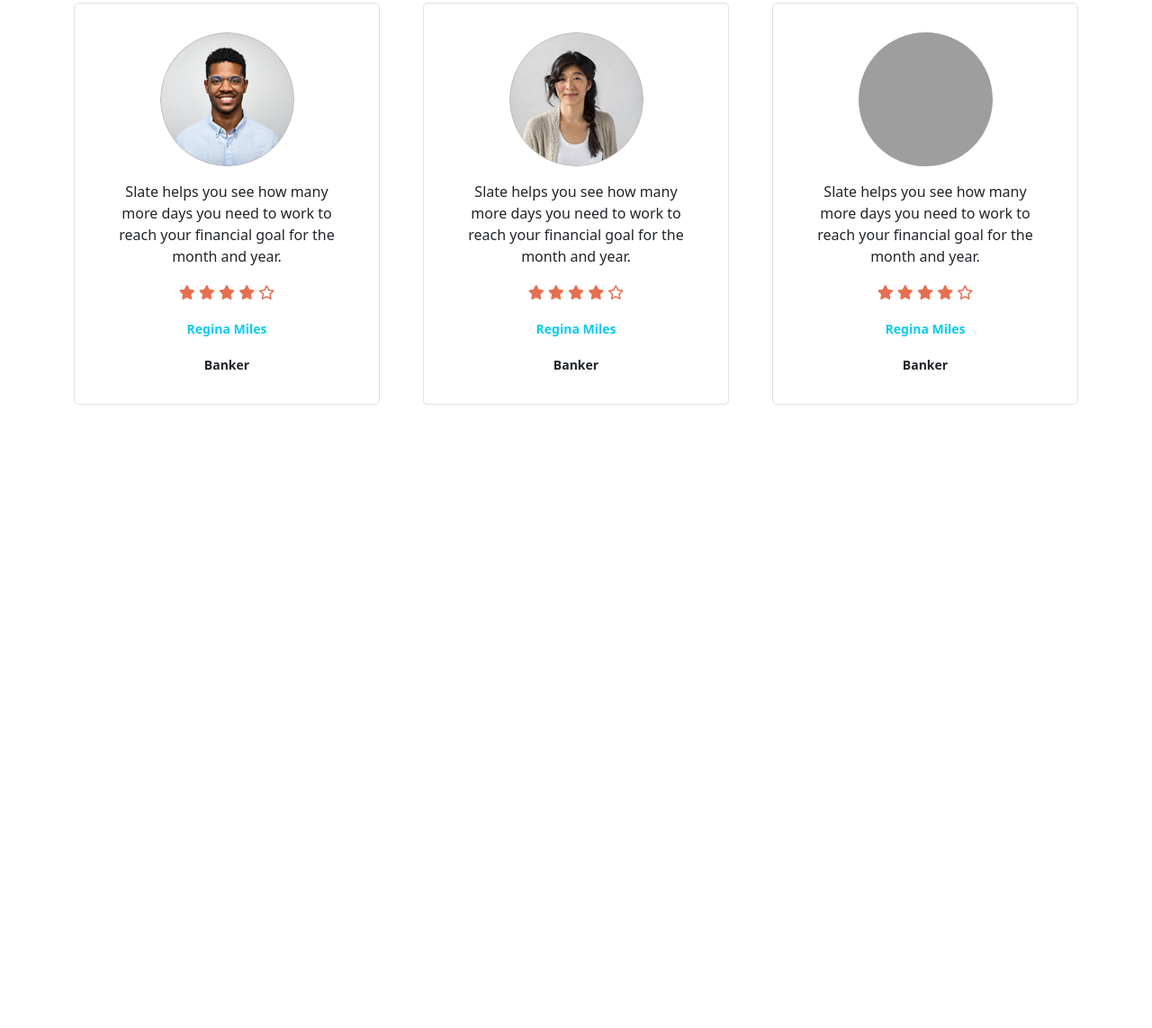
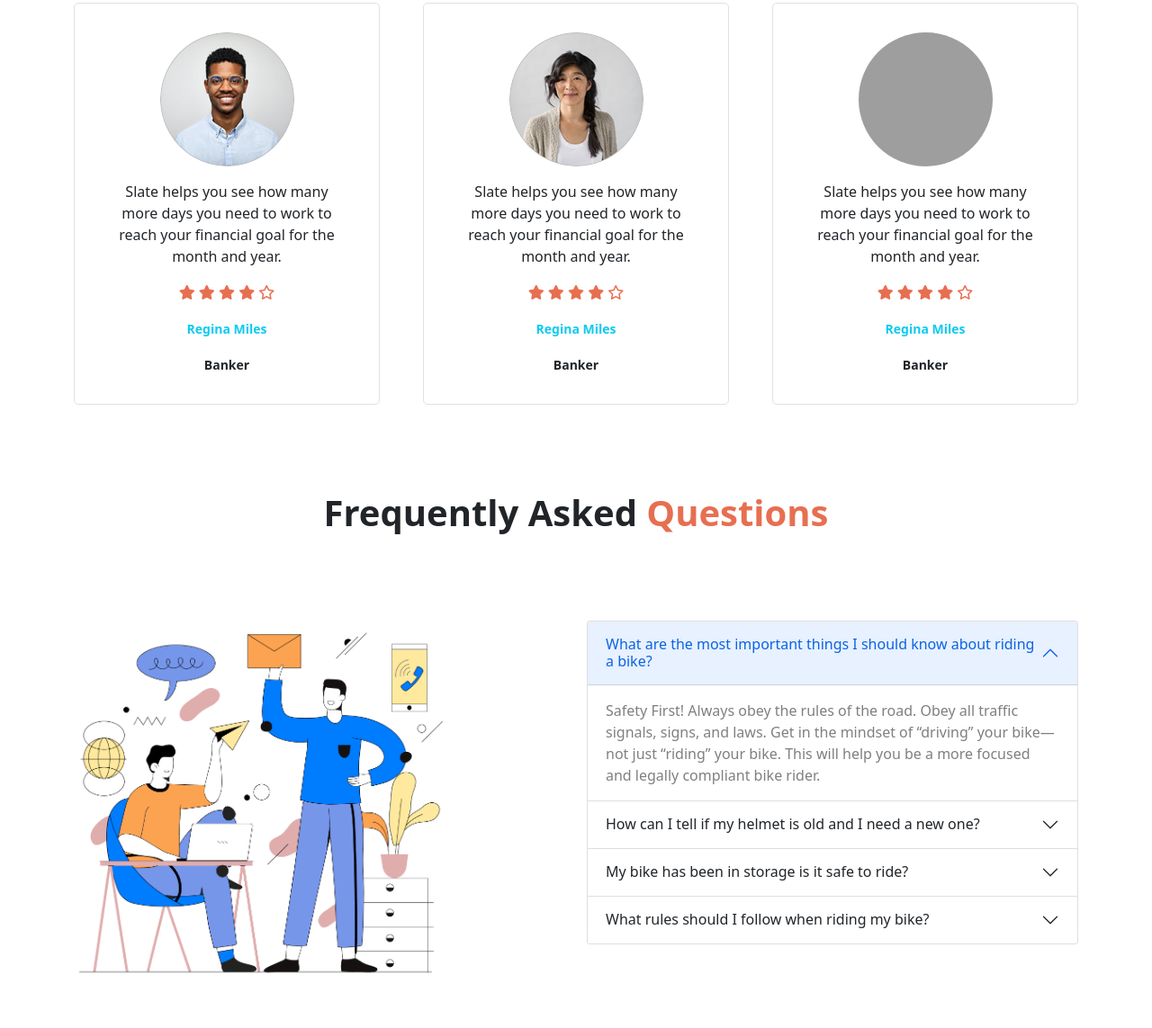
Before and after one commit to Mahedi2150/Honda-CBR, a plain HTML site: page index.html in a window 1280 px wide. Shown: the part 1253-2396 px from the top of the page at 90% size. Before the commit the page ends 1751 px from the top, so only its background shows below. Drawn offline with nearby package versions, Linux system fonts and the light colour scheme; grey boxes are pictures that could not be loaded.

Commit message:
Questions added

```diff
--- a/index.html
+++ b/index.html
@@ -142,7 +142,7 @@
       </section>
       <!-- Happy Clients says -->
       <section class="container my-5">
-        <h1 class="text-center fw-bold my-5">
+        <h1 class="text-center fw-bold">
           Happy <span class="sort-text-color">Clients says</span>
         </h1>
         <div class="text-center row row-cols-lg-3 row-cols-1 mt-5 g-5">
@@ -226,6 +226,131 @@
           </div>
         </div>
       </section>
+      <!-- Frequently Asked Questions -->
+      <section class="container my-5 pt-5">
+        <h1 class="text-center fw-bold">
+          Frequently Asked <span class="sort-text-color">Questions</span>
+        </h1>
+        <div class="row row-cols-lg-2 row-cols-1 mt-5 pt-5">
+          <div class="col">
+            <img src="images/faq.png" class="w-75 mb-5" alt="" />
+          </div>
+          <div class="col">
+            <!-- accordion -->
+            <div class="accordion" id="accordionExample">
+              <div class="accordion-item">
+                <h2 class="accordion-header" id="headingOne">
+                  <button
+                    class="accordion-button"
+                    type="button"
+                    data-bs-toggle="collapse"
+                    data-bs-target="#collapseOne"
+                    aria-expanded="true"
+                    aria-controls="collapseOne"
+                  >
+                    What are the most important things I should know about
+                    riding a bike?
+                  </button>
+                </h2>
+                <div
+                  id="collapseOne"
+                  class="accordion-collapse collapse show"
+                  aria-labelledby="headingOne"
+                  data-bs-parent="#accordionExample"
+                >
+                  <div class="accordion-body text-black-50">
+                    Safety First! Always obey the rules of the road. Obey all
+                    traffic signals, signs, and laws. Get in the mindset of
+                    “driving” your bike—not just “riding” your bike. This will
+                    help you be a more focused and legally compliant bike rider.
+                  </div>
+                </div>
+              </div>
+              <div class="accordion-item">
+                <h2 class="accordion-header" id="headingTwo">
+                  <button
+                    class="accordion-button collapsed"
+                    type="button"
+                    data-bs-toggle="collapse"
+                    data-bs-target="#collapseTwo"
+                    aria-expanded="false"
+                    aria-controls="collapseTwo"
+                  >
+                    How can I tell if my helmet is old and I need a new one?
+                  </button>
+                </h2>
+                <div
+                  id="collapseTwo"
+                  class="accordion-collapse collapse"
+                  aria-labelledby="headingTwo"
+                  data-bs-parent="#accordionExample"
+                >
+                  <div class="accordion-body text-black-50">
+                    Safety First! Always obey the rules of the road. Obey all
+                    traffic signals, signs, and laws. Get in the mindset of
+                    “driving” your bike—not just “riding” your bike. This will
+                    help you be a more focused and legally compliant bike rider.
+                  </div>
+                </div>
+              </div>
+              <div class="accordion-item">
+                <h2 class="accordion-header" id="headingThree">
+                  <button
+                    class="accordion-button collapsed"
+                    type="button"
+                    data-bs-toggle="collapse"
+                    data-bs-target="#collapseThree"
+                    aria-expanded="false"
+                    aria-controls="collapseThree"
+                  >
+                    My bike has been in storage is it safe to ride?
+                  </button>
+                </h2>
+                <div
+                  id="collapseThree"
+                  class="accordion-collapse collapse"
+                  aria-labelledby="headingThree"
+                  data-bs-parent="#accordionExample"
+                >
+                  <div class="accordion-body text-black-50">
+                    Safety First! Always obey the rules of the road. Obey all
+                    traffic signals, signs, and laws. Get in the mindset of
+                    “driving” your bike—not just “riding” your bike. This will
+                    help you be a more focused and legally compliant bike rider.
+                  </div>
+                </div>
+              </div>
+              <div class="accordion-item">
+                <h2 class="accordion-header" id="headingThree">
+                  <button
+                    class="accordion-button collapsed"
+                    type="button"
+                    data-bs-toggle="collapse"
+                    data-bs-target="#collapseThree"
+                    aria-expanded="false"
+                    aria-controls="collapseThree"
+                  >
+                    What rules should I follow when riding my bike?
+                  </button>
+                </h2>
+                <div
+                  id="collapseThree"
+                  class="accordion-collapse collapse"
+                  aria-labelledby="headingThree"
+                  data-bs-parent="#accordionExample"
+                >
+                  <div class="accordion-body text-black-50">
+                    Safety First! Always obey the rules of the road. Obey all
+                    traffic signals, signs, and laws. Get in the mindset of
+                    “driving” your bike—not just “riding” your bike. This will
+                    help you be a more focused and legally compliant bike rider.
+                  </div>
+                </div>
+              </div>
+            </div>
+          </div>
+        </div>
+      </section>
     </main>
     <!-- footer section  -->
     <footer></footer>
```
